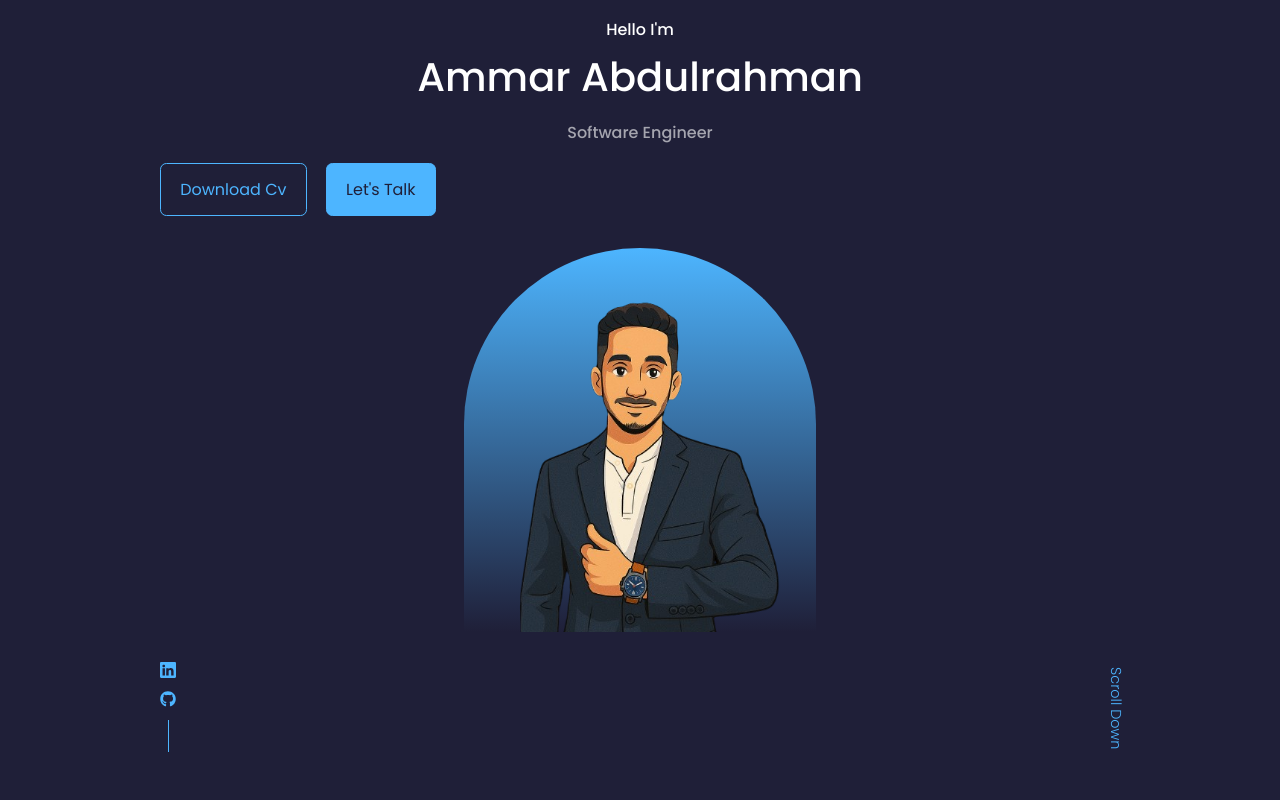
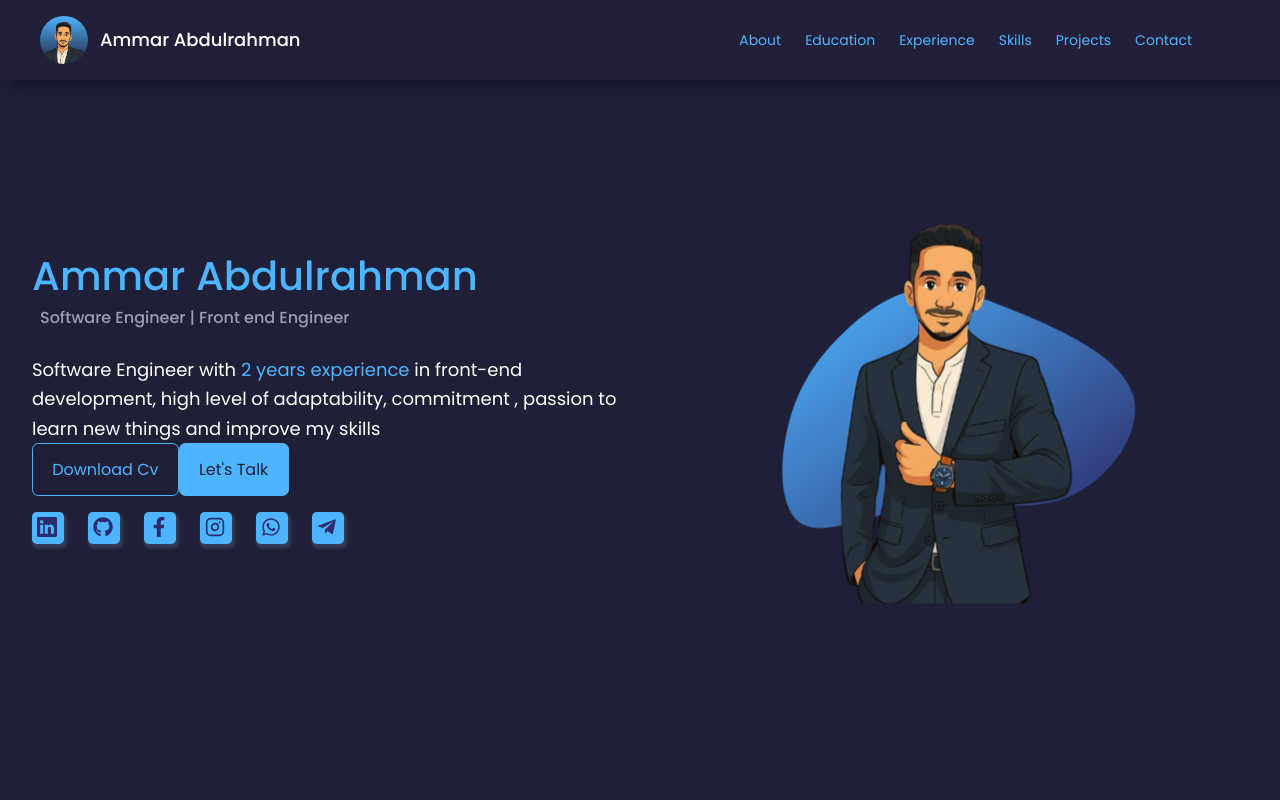
Before and after one commit to Ammar-Abdulrahman/My-Portfoilo, a React (Vite) app: page / in a window 1280 px wide. Shown: the top 800 px of the page. Built offline with nearby package versions, Linux system fonts and the light colour scheme.

Commit message:
feat: implement navbar for pc sizes

```diff
--- /dev/null
+++ b/src/pages/Navbar/index.css
@@ -0,0 +1,15 @@
+.navbar__des {
+  padding: 0.5rem;
+  background: #221f38;
+  position: fixed;
+  width:100%;
+  z-index: 9999;
+  box-shadow: 10px 10px 12px rgba(0, 0, 0, 0.2);
+}
+
+/*************** Media Query (Small Devices)*****************/
+@media screen and (max-width: 600px) {
+  .navbar__des {
+    display: none;
+  }
+}
--- /dev/null
+++ b/src/pages/Navbar/index.tsx
@@ -0,0 +1,106 @@
+import ammar from "@Assets/images/carton6.png";
+import "./index.css";
+
+const Navbar = () => {
+  return (
+    <header className="navbar__des">
+      <div className="mx-auto max-w-screen-xl px-4 sm:px-6 lg:px-8">
+        <div className="flex h-16 items-center justify-between">
+          <div className="flex items-center gap-3">
+            <a href="/#">
+              <div className="bg-gradient-to-b from-[#4db5ff] to-transparent rounded-4xl h-12 w-12 overflow-hidden">
+                <img src={ammar} className="h-22 w-15 object-cover" />
+              </div>
+            </a>
+            <span className="text-lg font-medium text-white">
+              Ammar Abdulrahman
+            </span>
+          </div>
+
+          <div className="md:flex md:items-center md:gap-12">
+            <nav aria-label="Global" className="hidden md:block">
+              <ul className="flex items-center gap-6 text-sm">
+                <li>
+                  <a
+                    className="text-gray-500 transition hover:text-gray-500/75 dark:text-white dark:hover:text-white/75"
+                    href="#about"
+                  >
+                    About
+                  </a>
+                </li>
+
+                <li>
+                  <a
+                    className="text-gray-500 transition hover:text-gray-500/75 dark:text-white dark:hover:text-white/75"
+                    href="#education"
+                  >
+                    Education
+                  </a>
+                </li>
+
+                <li>
+                  <a
+                    className="text-gray-500 transition hover:text-gray-500/75 dark:text-white dark:hover:text-white/75"
+                    href="#experience"
+                  >
+                    Experience
+                  </a>
+                </li>
+
+                <li>
+                  <a
+                    className="text-gray-500 transition hover:text-gray-500/75 dark:text-white dark:hover:text-white/75"
+                    href="#skills"
+                  >
+                    Skills
+                  </a>
+                </li>
+
+                <li>
+                  <a
+                    className="text-gray-500 transition hover:text-gray-500/75 dark:text-white dark:hover:text-white/75"
+                    href="#projects"
+                  >
+                    Projects
+                  </a>
+                </li>
+
+                <li>
+                  <a
+                    className="text-gray-500 transition hover:text-gray-500/75 dark:text-white dark:hover:text-white/75"
+                    href="#contact"
+                  >
+                    Contact
+                  </a>
+                </li>
+              </ul>
+            </nav>
+
+            <div className="flex items-center gap-4">
+              <div className="block md:hidden">
+                <button className="rounded-sm bg-gray-100 p-2 text-gray-600 transition hover:text-gray-600/75 dark:bg-gray-800 dark:text-white dark:hover:text-white/75">
+                  <svg
+                    xmlns="http://www.w3.org/2000/svg"
+                    className="size-5"
+                    fill="none"
+                    viewBox="0 0 24 24"
+                    stroke="currentColor"
+                    strokeWidth="2"
+                  >
+                    <path
+                      strokeLinecap="round"
+                      strokeLinejoin="round"
+                      d="M4 6h16M4 12h16M4 18h16"
+                    />
+                  </svg>
+                </button>
+              </div>
+            </div>
+          </div>
+        </div>
+      </div>
+    </header>
+  );
+};
+
+export default Navbar;
--- a/src/pages/index.tsx
+++ b/src/pages/index.tsx
@@ -1,5 +1,6 @@
+import NavbarPage from "@Pages/Navbar"
 import Navbar from "@Layout/Navbar";
-import HeaderPage from "./Header";
+// import HeaderPage from "./Header";
 import About from "./About";
 import Skills from "./Skills";
 // import ServicesPage from "./Services";
@@ -9,11 +10,13 @@ import ContactUs from "./Contact";
 import Footer from "@Layout/Footer";
 import EducationSection from "./Education";
 import Experience from "./Experience";
+import BannerPage from "./Banner";
 
 const MainPage = () => {
   return (
     <>
-      <HeaderPage />
+      <NavbarPage />
+      <BannerPage />
       <Navbar />
       <About />
       <EducationSection />
--- a/src/styles/index.css
+++ b/src/styles/index.css
@@ -2,8 +2,6 @@
 @import "tailwindcss";
 
 * {
-  margin: 0;
-  padding: 0;
   border: 0;
   outline: 0;
   box-sizing: border-box;
```
